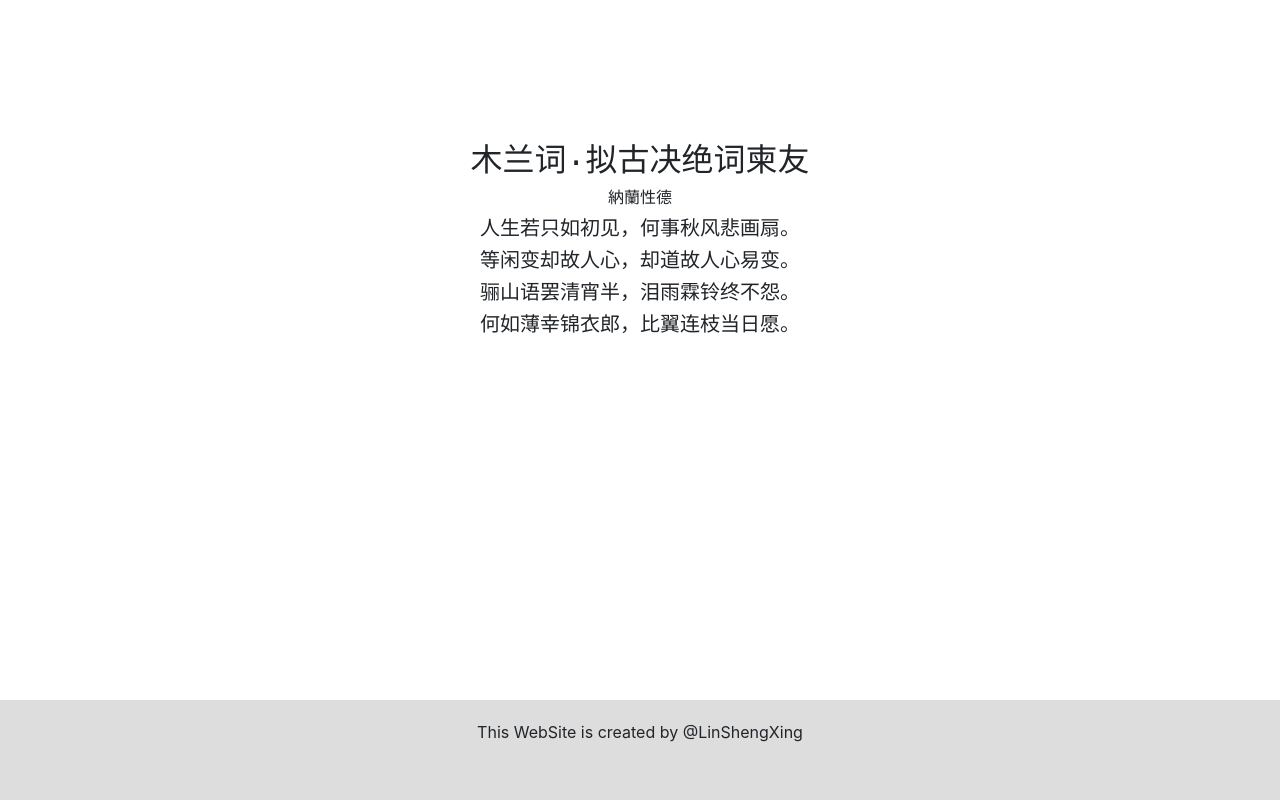
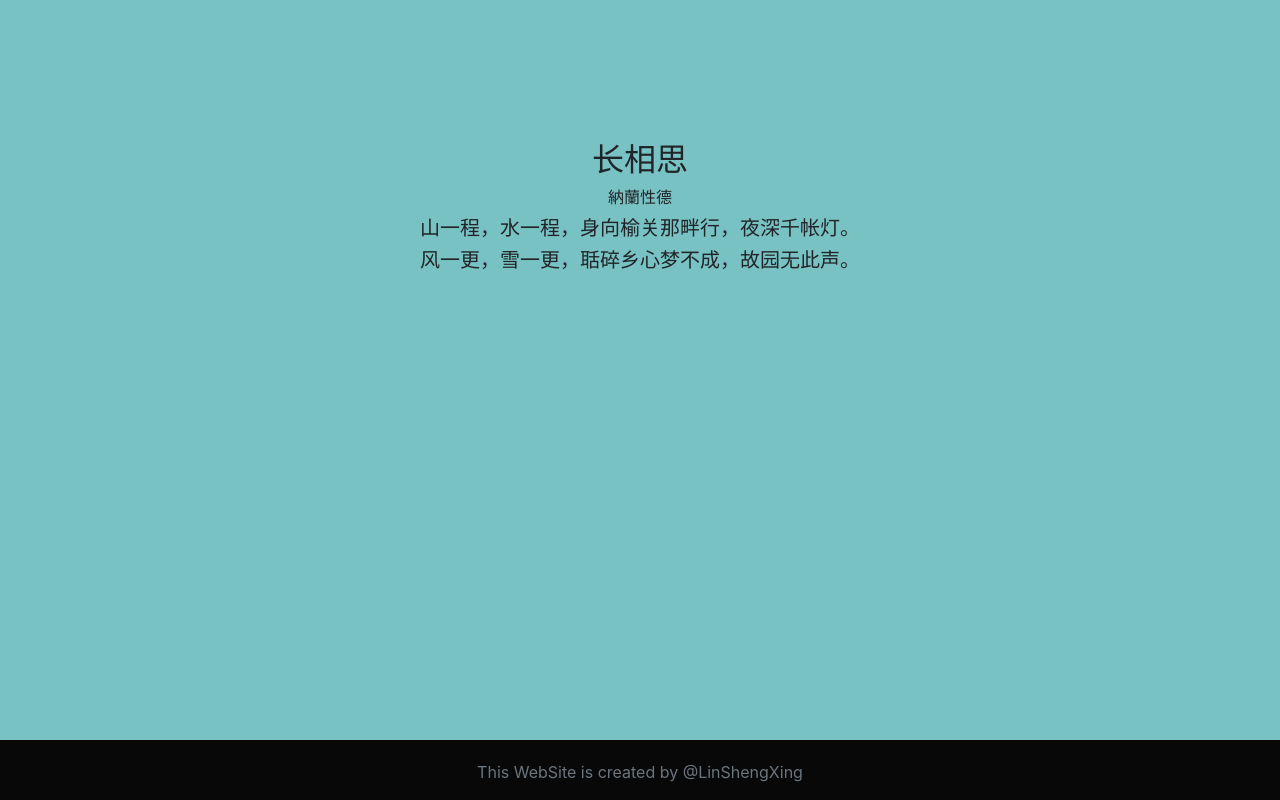
Before and after one commit to linshengxing/Poetry, a website: page views/index.html in a window 1280 px wide. Drawn offline with nearby package versions, Linux system fonts and the light colour scheme; files that its build step writes are made by us from their sources.

Commit message:
修改页面样式，添加favicon

```diff
--- a/app.js
+++ b/app.js
@@ -2,6 +2,7 @@ const Koa = require('koa');
 const bodyParser = require('koa-bodyparser');
 const controller = require('./controller');
 const templating = require('./templating');
+const path = require('path');
 const app = new Koa();
 const isProduction = process.env.NODE_ENV === 'production';
 
--- a/views/base.html
+++ b/views/base.html
@@ -6,11 +6,12 @@
     <meta name="viewport" content="width=device-width,initial-scale=1">
     <meta name="description" content="learn javascript by www.liaoxuefeng.com">
     <title>{{ title }}</title>
+    <link rel="shortcut icon" href="/static/favicon-01.ico" />
     <link rel="stylesheet" href="/static/css/bootstrap.css">
     <script src="/static/js/bootstrap.js"></script>
 </head>
 
-<body style="min-height: 100%;margin:0;padding:0;position: relative;">
+<body style="min-height: 100%;margin:0;padding:0;position: relative;background-color: #78C2C4">
     <header class="navbar navbar-static-top">
         <div class="container">
             <nav class="collapse navbar-collapse" id="bs-navbar">
@@ -23,7 +24,7 @@
         </div>
     </header>
     {% block main %} {% endblock %}
-    <footer style="background-color:#ddd; padding: 20px 0;position: absolute;width: 100%;height: 100px;bottom: 0;">
+    <footer style="background-color:#080808; padding: 20px 0;position: absolute;width: 100%;height: 60px;bottom: 0;">
         <div class="container text-center">
             <!-- <p>
                 <a target="_blank" href="http://www.liaoxuefeng.com">Website</a> -
@@ -31,7 +32,7 @@
                 <a target="_blank" href="http://weibo.com/liaoxuefeng">Weibo</a>
             </p> -->
             <!-- <p>This WebSite is created by <a target="_blank" href="http://weibo.com/liaoxuefeng">@LinsShengXing</a>.</p> -->
-            <p>This WebSite is created by @LinShengXing</p>
+            <p class="text-muted">This WebSite is created by @LinShengXing</p>
         </div>
     </footer>
 </body>
--- a/views/index.html
+++ b/views/index.html
@@ -1,12 +1,12 @@
 {% extends "base.html" %} {% block main %}
 <div class="container-fluid" style="margin-top: 10%;padding-bottom: 150px;">
     <div class="text-center" style="font-family:'Courier New', Courier, monospace;height: 90%;margin-top: 5%;">
-        <h2>木兰词·拟古决绝词柬友</h2>
+        <h2>长相思</h2>
         <h6>納蘭性德</h6>
-        <h5>人生若只如初见，何事秋风悲画扇。</h5>
-        <h5>等闲变却故人心，却道故人心易变。</h5>
-        <h5>骊山语罢清宵半，泪雨霖铃终不怨。</h5>
-        <h5>何如薄幸锦衣郎，比翼连枝当日愿。</h5>
+        <h5>山一程，水一程，身向榆关那畔行，夜深千帐灯。</h5>
+        <h5>风一更，雪一更，聒碎乡心梦不成，故园无此声。</h5>
+        <!-- <h5>骊山语罢清宵半，泪雨霖铃终不怨。</h5>
+        <h5>何如薄幸锦衣郎，比翼连枝当日愿。</h5> -->
     </div>
 </div>
 {% endblock %}
```
Also changed, not shown: static/favicon-01.ico (added).
